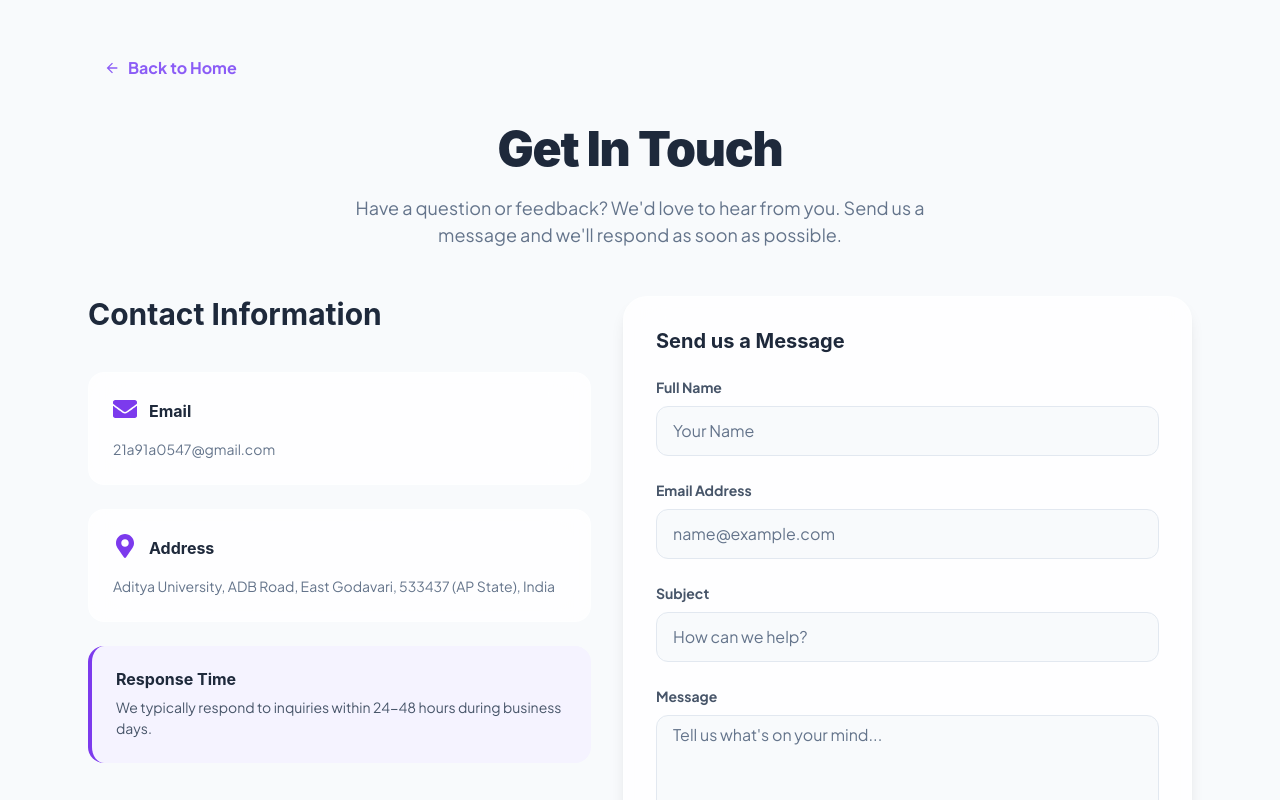
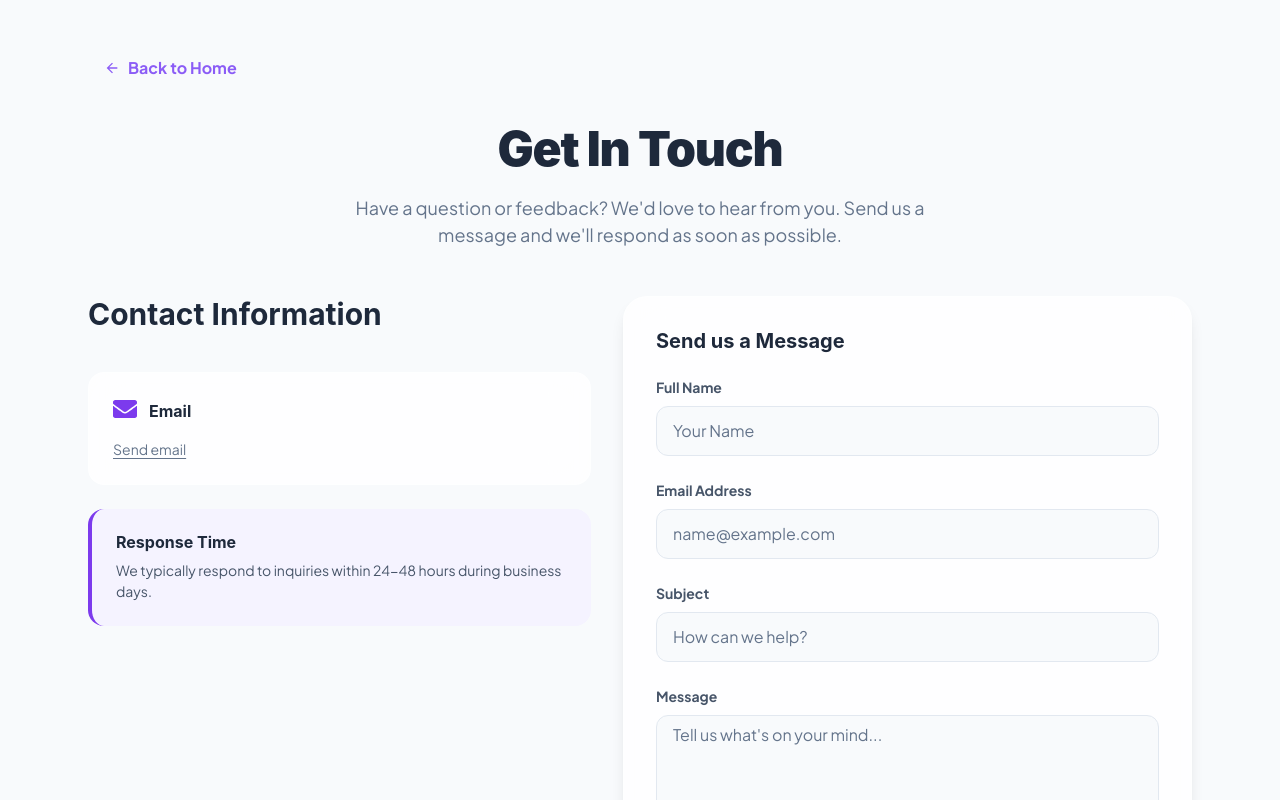
Before and after one commit to PoluSuraj/personal-ai-assistant, a React (Vite) app in the folder client/: page /contact-us in a window 1280 px wide. Shown: the top 800 px of the page. Built offline with nearby package versions, Linux system fonts and the light colour scheme; no server answers.

Commit message:
Remove address and link contact email

```diff
--- a/client/src/pages/ContactUs.jsx
+++ b/client/src/pages/ContactUs.jsx
@@ -15,8 +15,9 @@ import {
   Flex,
   HStack,
   Icon,
+  Link,
 } from '@chakra-ui/react';
-import { FaEnvelope, FaMapMarkerAlt } from 'react-icons/fa';
+import { FaEnvelope } from 'react-icons/fa';
 import { useNavigate } from 'react-router-dom';
 import { ArrowBackIcon } from '@chakra-ui/icons';
 import { API_BASE_URL } from "../utils/api";
@@ -107,7 +108,7 @@ export default function ContactUs() {
     }
   };
 
-  const ContactInfoCard = ({ icon, title, description }) => (
+  const ContactInfoCard = ({ icon, title, description, href }) => (
     <VStack
       bg={useColorModeValue('rgba(255, 255, 255, 0.8)', 'rgba(26, 32, 44, 0.8)')}
       backdropFilter="blur(20px)"
@@ -129,9 +130,11 @@ export default function ContactUs() {
         </Box>
         <Heading size="sm">{title}</Heading>
       </HStack>
-      <Text color="gray.500" fontSize="sm">
-        {description}
-      </Text>
+      {href ? (
+        <Link href={href} color="gray.500" fontSize="sm" textDecoration="underline" textUnderlineOffset="3px">
+          {description}
+        </Link>
+      ) : <Text color="gray.500" fontSize="sm">{description}</Text>}
     </VStack>
   );
 
@@ -185,12 +188,8 @@ export default function ContactUs() {
             <ContactInfoCard
               icon={FaEnvelope}
               title="Email"
-              description="21a91a0547@gmail.com"
-            />
-            <ContactInfoCard
-              icon={FaMapMarkerAlt}
-              title="Address"
-              description="Aditya University, ADB Road, East Godavari, 533437 (AP State), India"
+              description="Send email"
+              href="mailto:21a91a0547@gmail.com"
             />
 
             {/* Additional Info */}
```
